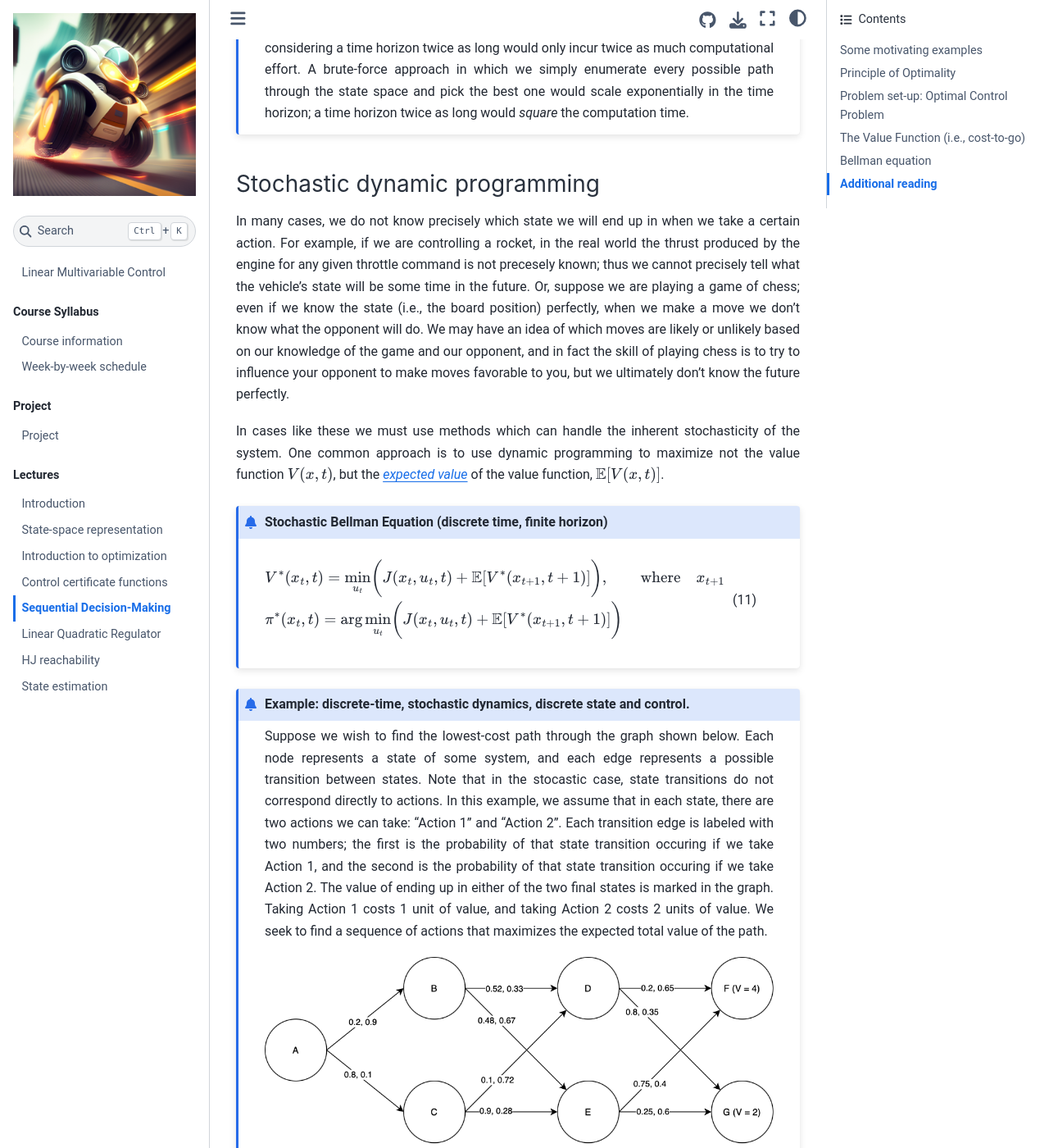
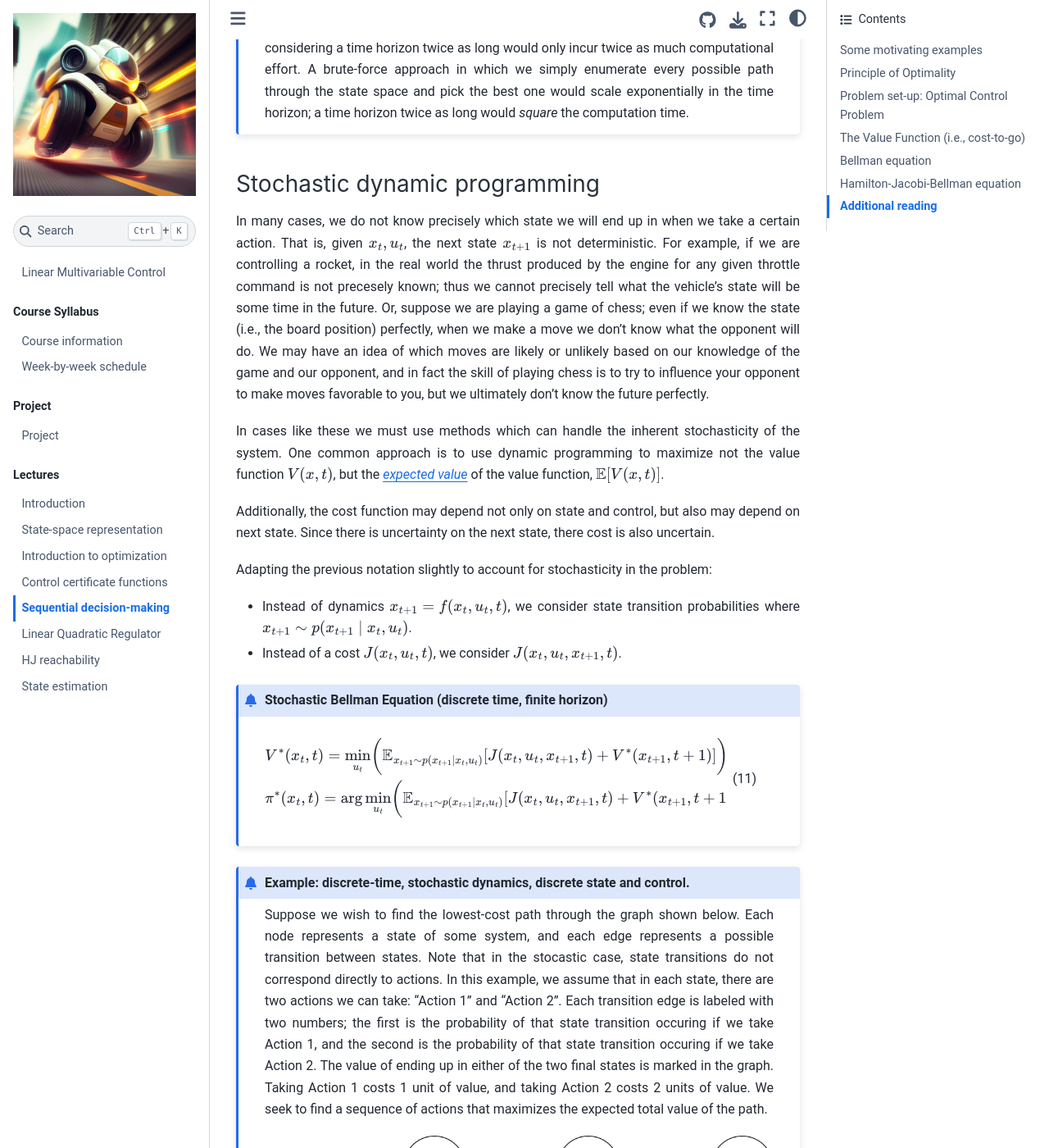
Before and after one commit to jimmyfowler/lmc-book, a Jupyter Book: the page built from lectures/sequential-dm.md, in a window 1280 px wide and 1400 px high, scrolled down 8636 px. Shown: the whole window at 82% size. Built offline with Jupyter Book 1.0.4 settings and Sphinx 7.4.7 and the Sphinx Book theme 1.1.4, drawn with Linux system fonts in a browser that asks for light colours; pages that are not in the unit, such as notebooks, are missing from menus; some of the changed text lies outside the part shown.

Commit message:
update dm notes with hjb equation

````diff
--- a/lectures/sequential-dm.md
+++ b/lectures/sequential-dm.md
@@ -1,4 +1,4 @@
-# Sequential Decision-Making
+# Sequential decision-making
 
 In the previous chapters (specifically, the CBF-CLF filters), we saw that a control input could be synthesized by adjusting the desired control as little as possible to satisfy the CBF and CLF constraints. But how was the desired control selected? And since we change the desired control for the *current* time, how does this effect the future behavior of the system? Would adjusting the desired control now affect the performance of the system in the future?
 
@@ -178,16 +178,25 @@
 Note that the computational effort involved scales linearly with the time horizon; considering a time horizon twice as long would only incur twice as much computational effort. A brute-force approach in which we simply enumerate every possible path through the state space and pick the best one would scale exponentially in the time horizon; a time horizon twice as long would _square_ the computation time.
 ```
 ### Stochastic dynamic programming
-In many cases, we do not know precisely which state we will end up in when we take a certain action. For example, if we are controlling a rocket, in the real world the thrust produced by the engine for any given throttle command is not precesely known; thus we cannot precisely tell what the vehicle's state will be some time in the future. Or, suppose we are playing a game of chess; even if we know the state (i.e., the board position) perfectly, when we make a move we don't know what the opponent will do. We may have an idea of which moves are likely or unlikely based on our knowledge of the game and our opponent, and in fact the skill of playing chess is to try to influence your opponent to make moves favorable to you, but we ultimately don't know the future perfectly.
+In many cases, we do not know precisely which state we will end up in when we take a certain action.
+That is, given $x_t, u_t$, the next state $x_{t+1}$ is not deterministic.
+For example, if we are controlling a rocket, in the real world the thrust produced by the engine for any given throttle command is not precesely known; thus we cannot precisely tell what the vehicle's state will be some time in the future. Or, suppose we are playing a game of chess; even if we know the state (i.e., the board position) perfectly, when we make a move we don't know what the opponent will do. We may have an idea of which moves are likely or unlikely based on our knowledge of the game and our opponent, and in fact the skill of playing chess is to try to influence your opponent to make moves favorable to you, but we ultimately don't know the future perfectly.
 
 In cases like these we must use methods which can handle the inherent stochasticity of the system. One common approach is to use dynamic programming to maximize not the value function $V(x,t)$, but the [_expected value_](https://en.wikipedia.org/wiki/Expected_value) of the value function, $\mathbb{E}[V(x,t)]$.
+
+Additionally, the cost function may depend not only on state and control, but also may depend on next state. Since there is uncertainty on the next state, there cost is also uncertain.
+
+Adapting the previous notation slightly to account for stochasticity in the problem:
+
+- Instead of dynamics $x_{t+1} = f(x_t, u_t, t)$, we consider state transition probabilities where $x_{t+1} \sim p(x_{t+1} \mid x_t, u_t)$.
+- Instead of a cost $J(x_t, u_t, t)$, we consider $J(x_t, u_t, x_{t+1}, t)$.
 
 
 ```{admonition} Stochastic Bellman Equation (discrete time, finite horizon)
 ```{math}
 :label: eq-stoch-bellman
-&V^*(x_{t},t) = \min_{u_{t}} \biggl( J(x_{t}, u_{t}, t) + \mathbb{E}[V^*(x_{t+1}, t+1)] \biggl), \qquad \text{where} \quad x_{t+1} = f(x_t, u_t, t)\\
-&\pi^*(x_{t},t) = \mathrm{arg}\min_{u_{t}} \biggl( J(x_{t}, u_{t}, t) + \mathbb{E}[V^*(x_{t+1}, t+1)] \biggl)
+&V^*(x_{t},t) = \min_{u_{t}} \biggl( \mathbb{E}_{x_{t+1}\sim  p(x_{t+1} \mid x_t, u_t)}[ J(x_{t}, u_{t}, x_{t+1}, t) + V^*(x_{t+1}, t+1)] \biggl), \\
+&\pi^*(x_{t},t) = \mathrm{arg}\min_{u_{t}} \biggl( \mathbb{E}_{x_{t+1}\sim  p(x_{t+1} \mid x_t, u_t)}[ J(x_{t}, u_{t}, x_{t+1}, t) + V^*(x_{t+1}, t+1)] \biggl)
 ```
 
 <!-- ## Worked example (discrete-time, stochastic) -->
@@ -220,15 +229,18 @@
 
 In infinite-horizon dynamic programming, it no longer makes sense to consider a terminal state cost, since there is no terminal state. Instead, we use the infinite-horizon Bellman equation, which includes a "discount factor" $\gamma$ multiplying $V(x_{t+1}, t+1)$, where $0 < \gamma < 1$:
 
+It also does not make sense to keep track of timestep in the infinite horizon case since the horizon is, well, infinite. Keeping track of what the value is at timestep, say, 1000000 versus time step 100 is not particularly useful since the horizon is infinite. As such, drop the time argument in our value function definition.
+
 ```{admonition} Infinite-Horizon Bellman Equation (discrete time)
 ```{math}
 :label: eq-inf-bellman
-&V^*(x_{t},t) = \min_{u_{t}} \biggl( J(x_{t}, u_{t}, t) + \gamma V^*(x_{t+1}, t+1) \biggl), \qquad \text{where} \quad x_{t+1} = f(x_t, u_t, t)\\
-&\pi^*(x_{t},t) = \mathrm{arg}\min_{u_{t}} \biggl( J(x_{t}, u_{t}, t) + \gamma V^*(x_{t+1}, t+1) \biggl)
+&V^*(x) = \min_{u} \biggl( J(x, u) + \gamma V^*(f(x,u)) \biggl), \qquad \text{where} \quad x_{t+1} = f(x_t, u_t)\\
+&\pi^*(x_{t}) = \mathrm{arg}\min_{u} \biggl( J(x, u) + \gamma V^*(f(x,u)) \biggl), \qquad \text{where} \quad x_{t+1} = f(x_t, u_t)\\
 ```
+
 This has the effect of "discounting" future costs, so that they mattter less the further in the future they are. As we work backwards through time in the dynamic programming process, the value function at later time steps will be multiplied by higher and higher powers of $\gamma$, which converge to zero.
 
-But how do we use this? Since in the dynamic programming process we have to work backwards through time, it seems like the infinite-horizon problem is inherently intractable; we can't compute infinitely many iterations. That's where $\gamma$ comes in. The inclusion of that discount factor, strictly between 0 and 1, means that the value function $V(x, t)$ converges as you iterate through the DP process; that is, it asymptotically approaches a limiting value. Furthermore, we can pick an arbitrary "terminal state value" to start our DP iteration; the discount factor eliminates the influence of the terminal state value over time, and the limiting value of $V(x,t)$ does not depend on the terminal state value we pick. So, we can simply pick an arbitrary initialization for $V(x,t$ and iterate until $V(x,t)$ converges to within some chosen convergence tolerance $\epsilon$.
+But how do we use this? Since in the dynamic programming process we have to work backwards through time, it seems like the infinite-horizon problem is inherently intractable; we can't compute infinitely many iterations. That's where $\gamma$ comes in. The inclusion of that discount factor, strictly between 0 and 1, means that the value function $V(x, t)$ converges as you iterate through the DP process; that is, it asymptotically approaches a limiting value. Furthermore, we can pick an arbitrary "terminal state value" to start our DP iteration; the discount factor eliminates the influence of the terminal state value over time, and the limiting value of $V(x)$ does not depend on the terminal state value we pick. So, we can simply pick an arbitrary initialization for $V(x)$ and iterate until $V(x)$ converges to within some chosen convergence tolerance $\epsilon$.
 
 <!-- ## Worked example (discrete-time, infinite-horizon) -->
 
@@ -249,6 +261,39 @@
 Notice that as we go backward in time, $V(x)$ increases; however, it appears to be slowing down. Going one time step back from the end of time, $V(x)$ increased by more than it did when we went one step further. This pattern will continue until eventually $V(x)$ converges. In this case, the values that $V(x)$ converges to are $V(A) = 10, V(B) = 12$. (Try this yourself! Write some code to iteratively compute these values. Also try different initializations of $V(x)$ other than zero; does it make a difference?)
 
 ```
+
+## Hamilton-Jacobi-Bellman equation
+So far, we have considered a *discrete-time* setting. What about the continuous-time setting?
+We can derive the continuous-time case by casting the continuous time problem into a discrete-time problem with timestep $\Delta t$ and let $\Delta t\rightarrow 0$ and see what we get as a result of taking that limit.
+With the continuous-time setting, our dynamics are $\dot{x} = f(x,u,t)$ and the cost is $\int_0^T J(x,u,t) dt + J_T(x(T))$. Note that the cost is an integral, but to "convert to discrete-time", the cost over a $\Delta t$ time step is approximated to be $J(x,u,t) \Delta t$.
+
+Considering we are at timestep $t$ and we consider a timestep size of $\Delta t$, the Bellman equation can be written as,
+
+$$
+V^*(x(t),t) = \min_{u(t)} \biggl( J(x(t), u(t), t)\Delta t + V^*(x(t+\Delta t), t+\Delta t) \biggl)
+$$
+
+Now we rearrange the terms and take the limit $\Delta t\rightarrow 0$.
+
+$$
+0 &= \min_{u(t)} \biggl( J(x(t), u(t), t)\Delta t + V^*(x(t+\Delta t), t+\Delta t) - V^*(x(t),t) \biggl)\\
+0 &= \min_{u(t)} \biggl( J(x(t), u(t), t) + \frac{V^*(x(t+\Delta t), t+\Delta t) - V^*(x(t),t)}{\Delta t} \biggl), \qquad (\div \Delta t)\\
+\lim_{\Delta t \rightarrow 0} 0 &= \lim_{\Delta t \rightarrow 0} \min_{u(t)} \biggl( J(x(t), u(t), t) + \underbrace{\frac{V^*(x(t+\Delta t), t+\Delta t) - V^*(x(t),t)}{\Delta t}}_{\text{Total derivative}} \biggl)\\
+&= \min_{u(t)} \biggl( J(x(t), u(t), t) + \frac{\partial V^*}{\partial t}(x,t) + \nabla V^*(x,t)^Tf(x,u,t) \biggl)\\
+0 &= \frac{\partial V^*}{\partial t}(x,t) +  \min_{u(t)} \biggl( J(x(t), u(t), t) + \nabla V^*(x,t)^Tf(x,u,t) \biggl)
+$$
+
+The resulting expression is a partial differential equation where the solution is the value function. We have $V(x,T) = J_T(x)$ as a boundary condition, and we must solve the PDE backward in time to get the value function over all entire time horizon.
+
+```{admonition} Hamilton-Jacobi-Bellman Equation (continuous-time, finite horizon)
+```{math}
+:label: eq-hjb
+0 &= \frac{\partial V^*}{\partial t}(x,t) +  \min_{u(t)} \biggl( J(x(t), u(t), t) + \nabla V^*(x,t)^Tf(x,u,t) \biggl)\\
+V^*(x,T) &= J_T(x)
+```
+
+
+
 ## Additional reading
 
 - [Chapter 4: Reinforcement Learning: An Introduction (2nd Ed) by Richard S. Sutton and Andrew Barto](http://incompleteideas.net/book/RLbook2020.pdf)
````
